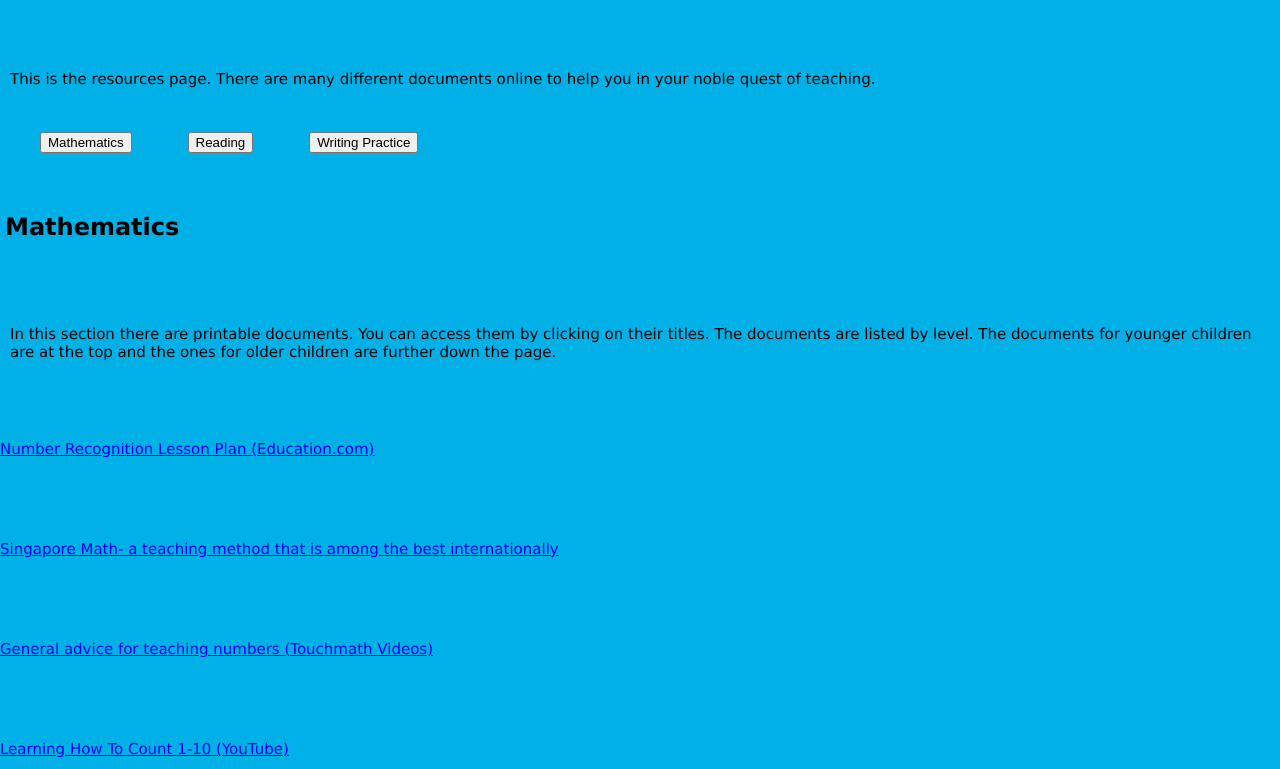
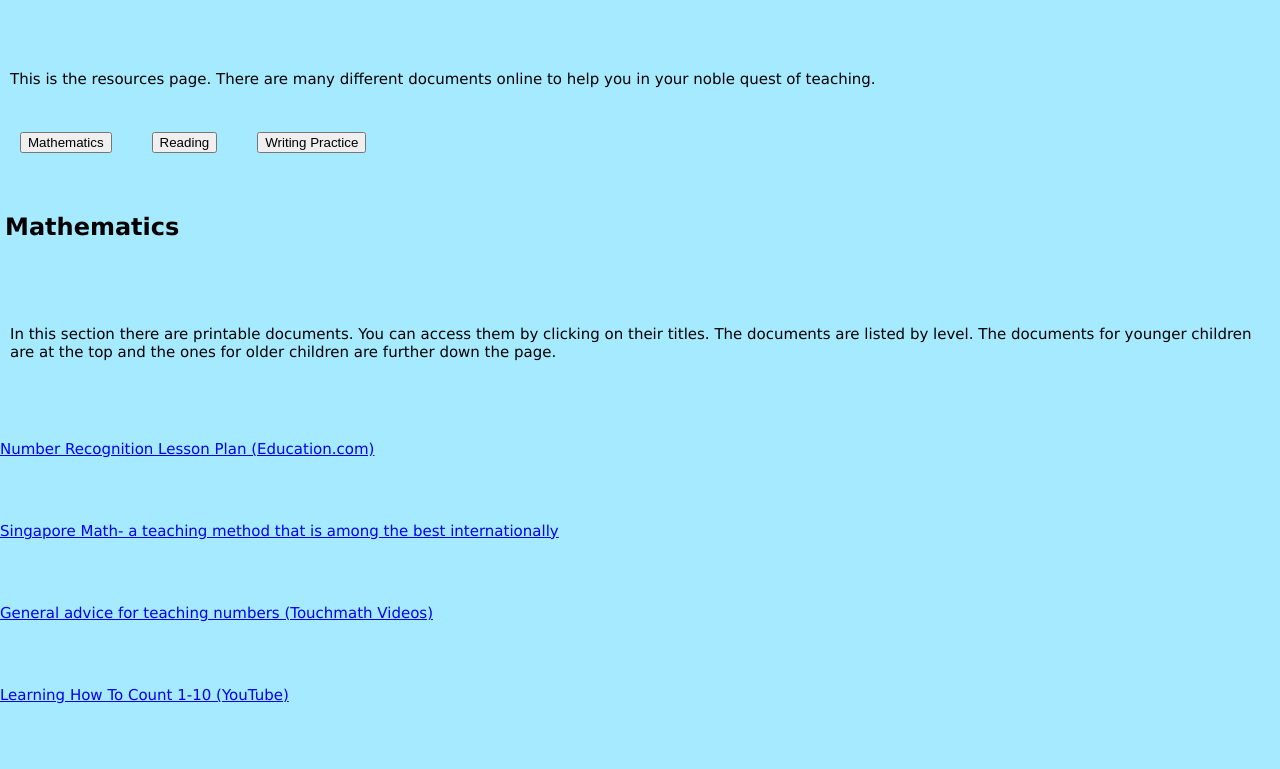
Before and after one commit to 24Taha42/WAIS-WOW, a plain HTML site: page resource.html in a window 1280 px wide. Shown: the part 139-908 px from the top of the page. Drawn offline with Linux system fonts and the light colour scheme.

Commit message:
Update style.css

```diff
--- a/style.css
+++ b/style.css
@@ -3,7 +3,7 @@ body{
 }
 
 body{
-  background-color: #00b0e6
+  background-color: #a6eaff
 }
 
 p{
@@ -19,15 +19,15 @@ li {
 }
 
 .reg {
+  display: inline-block;
   font-family: verdana;
   font-size: 15px;
   padding-top: 5%;
   margin-left 10px;
-  background-color: #00b0e6
+  background-color: #a6eaff
 }
 
 .res {
-
   font-family: verdana;
   font-size: 15px;
   position: relative;
@@ -38,7 +38,9 @@ li {
   margin-bottom: 1 em;
   margin-left: 0;
   margin-right: 0;
-  padding-left: 40px;
+  padding-left: 20px;
+  padding-right: 20px;
+  border-radius: 5px
 }
 
 @media only screen and (min-width: 1200px) {
@@ -87,8 +89,6 @@ ul {
   background-color: #136bc2;
 }
 
-
-
 li a {
   display: block;
   color: white;
@@ -97,6 +97,7 @@ li a {
   text-decoration: none;
 }
 
+/* Change the link color to #111 (black) on hover */
 li a:hover {
   background: #136bc2;
   text-decoration: underline;
```
